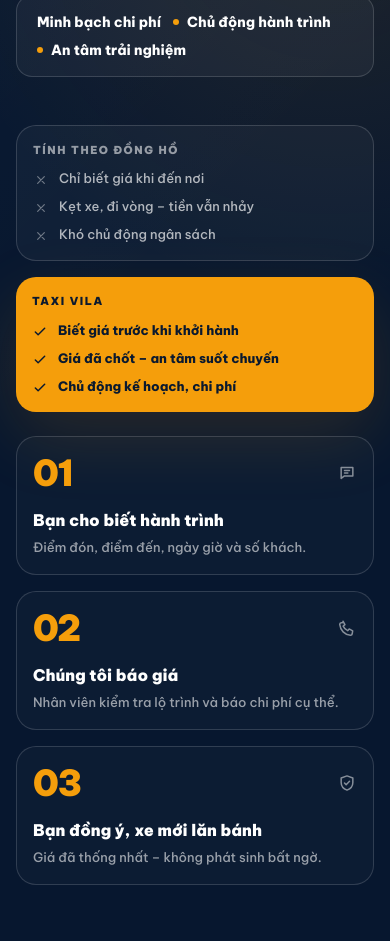
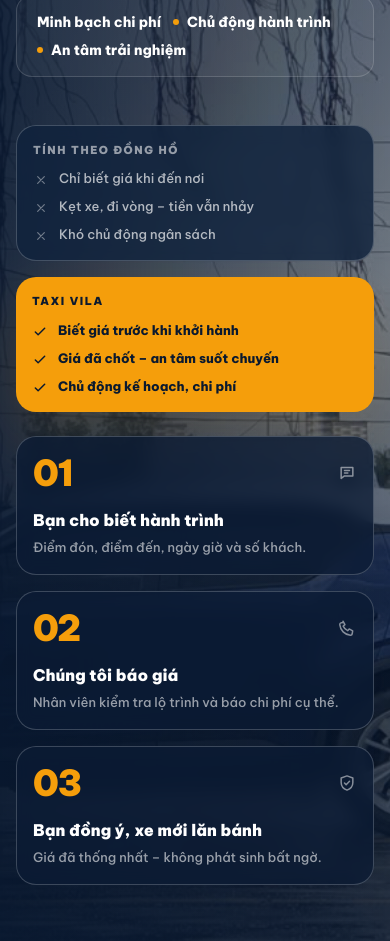
Before and after one commit to vila-taxi-77/vila-taxi-77, a Next.js app: page / in a window 390 px wide. Shown: the part 3940-4881 px from the top of the page. Built offline with nearby package versions, Linux system fonts and the light colour scheme.

Commit message:
feat: enhance mobile menu accessibility and improve price section styling

```diff
--- a/src/components/layout/mobile-menu.tsx
+++ b/src/components/layout/mobile-menu.tsx
@@ -30,9 +30,9 @@ export function MobileMenu({ isOpen, onClose }: MobileMenuProps) {
         role="dialog"
         aria-modal="true"
         aria-label="Menu điều hướng"
-        className="mobile-drawer absolute right-0 top-0 z-10 flex h-full flex-col bg-white p-6 shadow-2xl transition-transform duration-300"
+        className="mobile-drawer absolute right-0 top-0 z-10 flex h-full min-h-0 flex-col bg-white p-6 shadow-2xl transition-transform duration-300"
       >
-        <div className="flex items-center justify-between">
+        <div className="flex shrink-0 items-center justify-between">
           <SiteLogo />
           <button
             type="button"
@@ -46,20 +46,20 @@ export function MobileMenu({ isOpen, onClose }: MobileMenuProps) {
           </button>
         </div>
 
-        <nav className="mt-8 flex flex-col gap-1" aria-label="Điều hướng trên điện thoại">
+        <nav className="mt-6 min-h-0 flex-1 overflow-y-auto overscroll-contain" aria-label="Điều hướng trên điện thoại">
           {mainNavigation.map((item) => (
             <a
               key={item.href}
               href={item.href}
               onClick={onClose}
-              className="rounded-xl px-4 py-3 text-base font-bold text-[#24344d] transition-colors hover:bg-[var(--brand-primary-soft)] hover:text-[var(--brand-primary)]"
+              className="block rounded-xl px-4 py-3 text-base font-bold text-[#24344d] transition-colors hover:bg-[var(--brand-primary-soft)] hover:text-[var(--brand-primary)]"
             >
               {item.label}
             </a>
           ))}
         </nav>
 
-        <div className="mt-auto grid gap-3">
+        <div className="grid shrink-0 gap-3 border-t border-[#e7ebf0] pt-4">
           <a
             href={siteContact.zaloUrl}
             target="_blank"
@@ -70,7 +70,7 @@ export function MobileMenu({ isOpen, onClose }: MobileMenuProps) {
           </a>
           <a
             href={siteContact.telephoneUrl}
-            className="flex h-12 items-center justify-center rounded-full bg-[var(--brand-primary)] font-black text-white transition-colors hover:bg-[var(--brand-primary-dark)]"
+            className="flex h-12 items-center justify-center rounded-full bg-[var(--brand-accent)] font-black !text-white transition-colors hover:bg-[var(--brand-accent-dark)] focus-visible:outline-2 focus-visible:outline-offset-2 focus-visible:outline-[var(--brand-accent)]"
           >
             Gọi xe · {siteConfig.phoneDisplay}
           </a>
--- a/src/components/sections/price-first-section.tsx
+++ b/src/components/sections/price-first-section.tsx
@@ -1,3 +1,5 @@
+
+import Image from "next/image";
 
 import {
   meterTaxiDrawbacks,
@@ -54,12 +56,20 @@ function PriceStepIcon({ name }: { name: PriceStepIconName }) {
 export function PriceFirstSection() {
   return (
     <section id="bao-gia" className="relative isolate scroll-mt-24 overflow-hidden bg-[#07172f] py-14 text-white sm:py-16 lg:py-20">
+      <Image
+        src="/images/hero/taxi-vila-charging.jpg"
+        alt=""
+        fill
+        sizes="100vw"
+        aria-hidden="true"
+        className="pointer-events-none absolute inset-0 z-0 object-cover object-[68%_72%] opacity-90 brightness-[0.94] saturate-90 lg:object-[center_92%]"
+      />
       <div
         aria-hidden="true"
-        className="pointer-events-none absolute inset-0 -z-10 bg-[radial-gradient(circle_at_84%_18%,rgba(245,158,11,0.1),transparent_25rem),linear-gradient(135deg,rgba(255,255,255,0.025),transparent_48%)]"
+        className="pointer-events-none absolute inset-0 z-[1] bg-[linear-gradient(90deg,rgba(7,23,47,0.87)_0%,rgba(7,23,47,0.7)_44%,rgba(7,23,47,0.43)_100%),linear-gradient(180deg,rgba(7,23,47,0.58)_0%,rgba(7,23,47,0.08)_48%,rgba(7,23,47,0.64)_100%)]"
       />
 
-      <div className="mx-auto grid max-w-[1220px] gap-12 px-4 sm:px-6 lg:grid-cols-[0.92fr_1.08fr] lg:items-center lg:gap-10 lg:px-5 xl:gap-14">
+      <div className="relative z-10 mx-auto grid max-w-[1220px] gap-12 px-4 sm:px-6 lg:grid-cols-[0.92fr_1.08fr] lg:items-center lg:gap-10 lg:px-5 xl:gap-14">
         <div>
           <p className="flex items-center gap-3 text-xs font-black uppercase tracking-[0.2em] text-[var(--brand-accent)] sm:text-sm">
             <span className="h-px w-10 bg-[var(--brand-accent)]" />
@@ -84,7 +94,7 @@ export function PriceFirstSection() {
 
         <div>
           <div className="grid w-full max-w-[40rem] gap-4 sm:grid-cols-2">
-            <article className="rounded-[1.25rem] border border-white/15 bg-white/[0.035] p-4 sm:p-5">
+            <article className="rounded-[1.25rem] border border-white/20 bg-[#10223c]/80 p-4 backdrop-blur-sm sm:p-5">
               <p className="text-[11px] font-black uppercase tracking-[0.14em] text-white/55 sm:text-xs">
                 Tính theo đồng hồ
               </p>
@@ -117,7 +127,7 @@ export function PriceFirstSection() {
             {priceFirstSteps.map((step) => (
               <li
                 key={step.number}
-                className="group rounded-[1.25rem] border border-white/15 bg-white/[0.025] p-4 transition-[transform,border-color,background-color] duration-300 hover:-translate-y-1 hover:border-[var(--brand-accent)]/55 hover:bg-white/[0.05] sm:p-5"
+                className="group rounded-[1.25rem] border border-white/20 bg-[#0b1b34]/75 p-4 backdrop-blur-sm transition-[transform,border-color,background-color] duration-300 hover:-translate-y-1 hover:border-[var(--brand-accent)]/55 hover:bg-[#142743]/90 sm:p-5"
               >
                 <div className="flex items-center justify-between gap-3">
                   <span className="text-4xl font-black tracking-[-0.04em] text-[var(--brand-accent)]">
```
